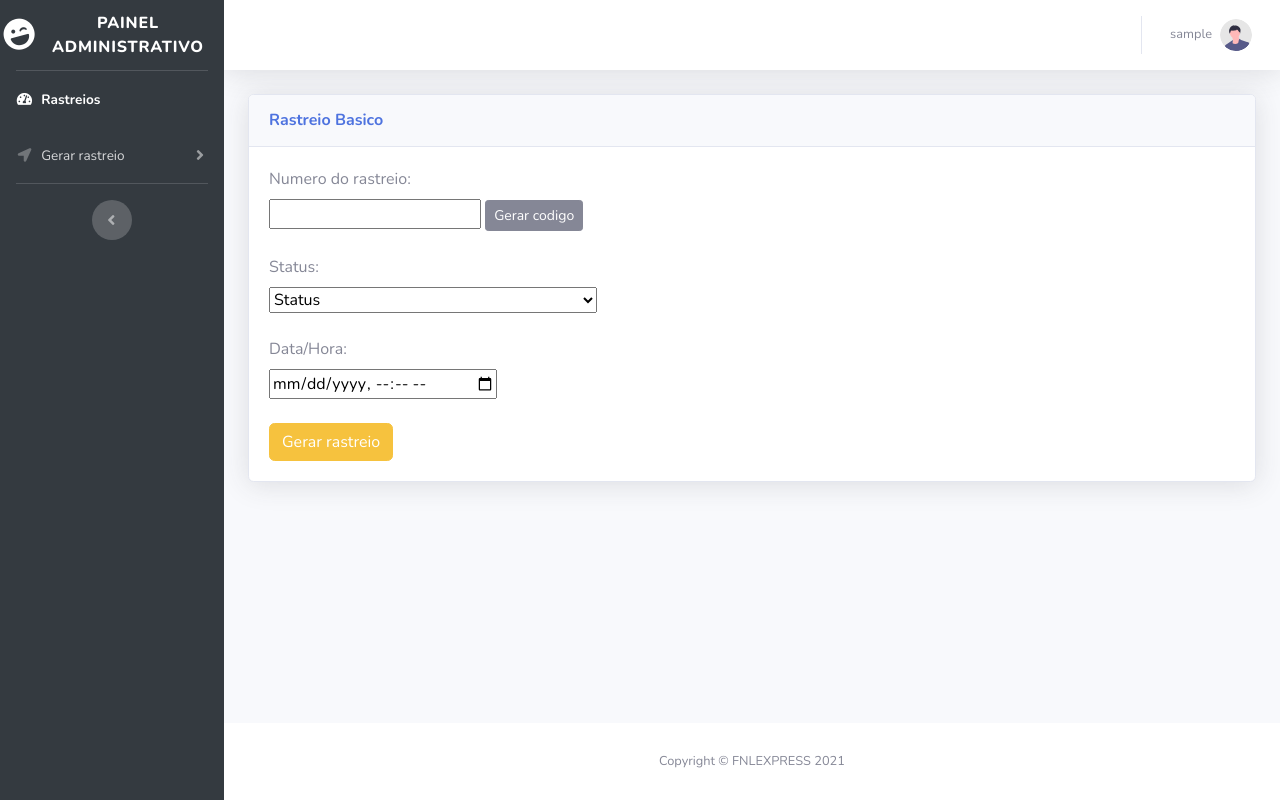
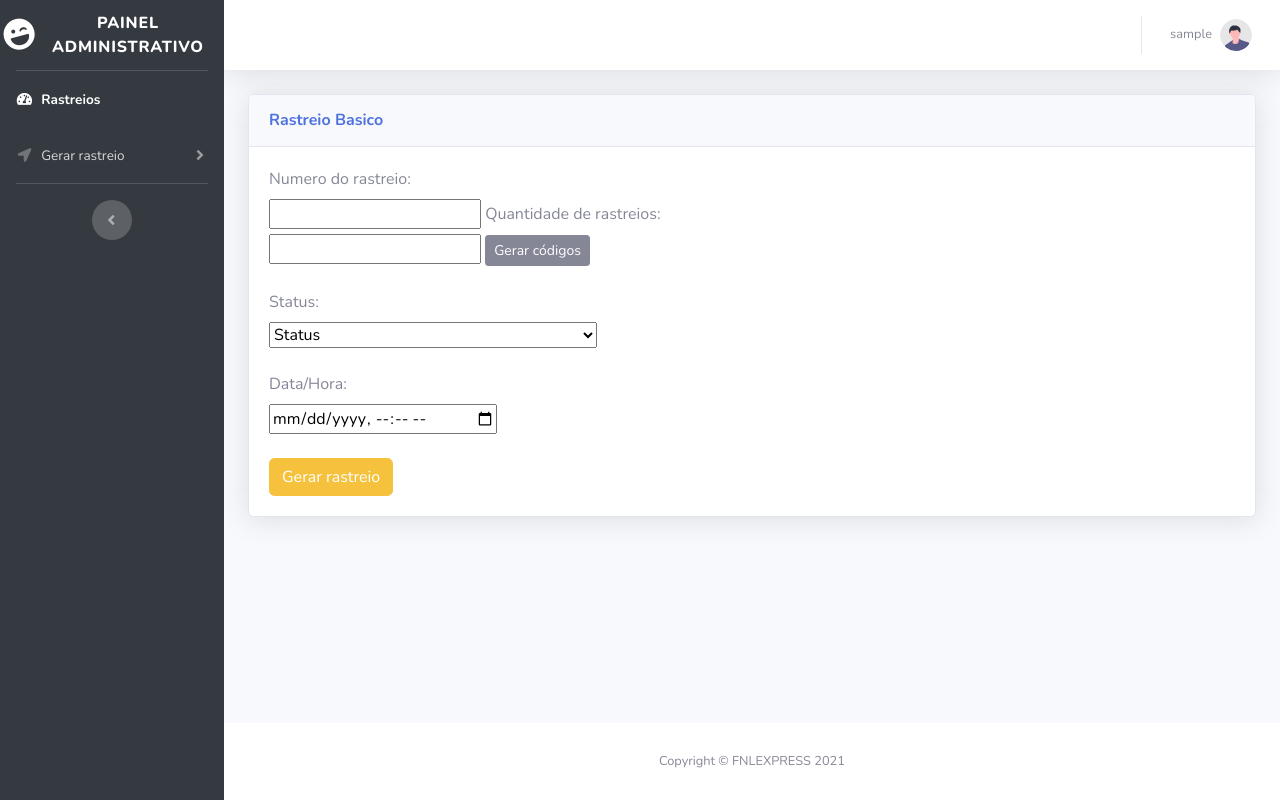
Before and after one commit to thiagodnero/transportadora, a PHP site: page /site/rastreio_basico.php in a window 1280 px wide. Run offline with PHP 8.4, Linux system fonts and the light colour scheme; the visitor is signed in with stand-in values (Sample User, id 1); data comes from the database, SQL or seed files in the repository; data that the repository does not hold is empty.

Commit message:
label codigo em massa

```diff
--- a/site/rastreio_basico.php
+++ b/site/rastreio_basico.php
@@ -138,7 +138,10 @@ $id_usr = $_SESSION['login'];
 
                                 <label for="Tracking">Numero do rastreio:</label><br>
                                 <input type="text" id="nmr_rastreio_bsc" name="nmr_rastreio">
-                                <button type="button" onclick="setTrackingBasic()" class="btn btn-secondary btn-sm">Gerar codigo</button><br><br>
+
+                                <label>Quantidade de rastreios:</label><br>
+                                <input type="text" id="qtd_rastreios" name="qtd_rastreios">
+                                <button type="button" onclick="setTrackingBasic()" class="btn btn-secondary btn-sm">Gerar códigos</button><br><br>
 
                                 <label for="status">Status:</label><br>
                                 <select name="status" id="status">
@@ -225,12 +228,16 @@ $id_usr = $_SESSION['login'];
 
     <script>
         function setTrackingBasic() {
-            var stringAleatoria = '';
-            var caracteres = '0123456789';
-            for (var i = 0; i < 8; i++) {
-                stringAleatoria += caracteres.charAt(Math.floor(Math.random() * caracteres.length));
+            var qtd_rastreios = document.getElementById("qtd_rastreios").value;
+            for (var x = 0; x < qtd_rastreios; x++) {
+                var stringAleatoria = '';
+                var caracteres = '0123456789';
+                for (var i = 0; i < 8; i++) {
+                    stringAleatoria += caracteres.charAt(Math.floor(Math.random() * caracteres.length));
+                }
+                stringAleatoria = "FE" + stringAleatoria + "BR";
             }
-            stringAleatoria = "FE" + stringAleatoria + "BR";
+
             document.getElementById("nmr_rastreio_bsc").value = stringAleatoria;
         }
     </script>
```
Also changed, not shown: 17 other files.
